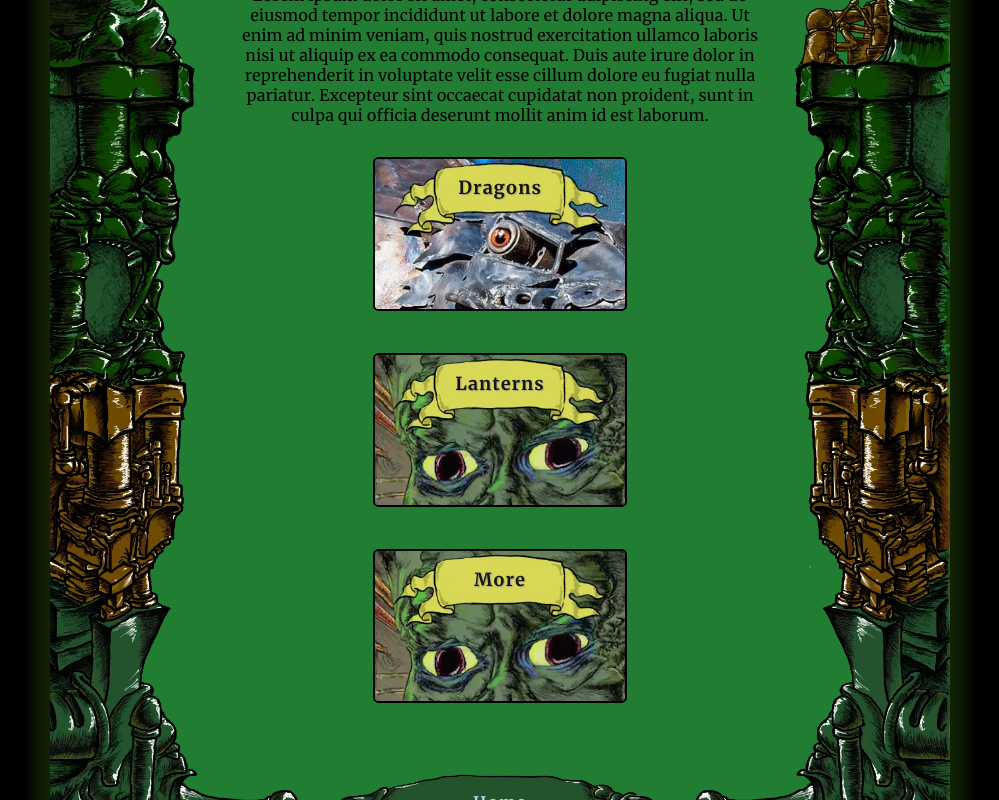
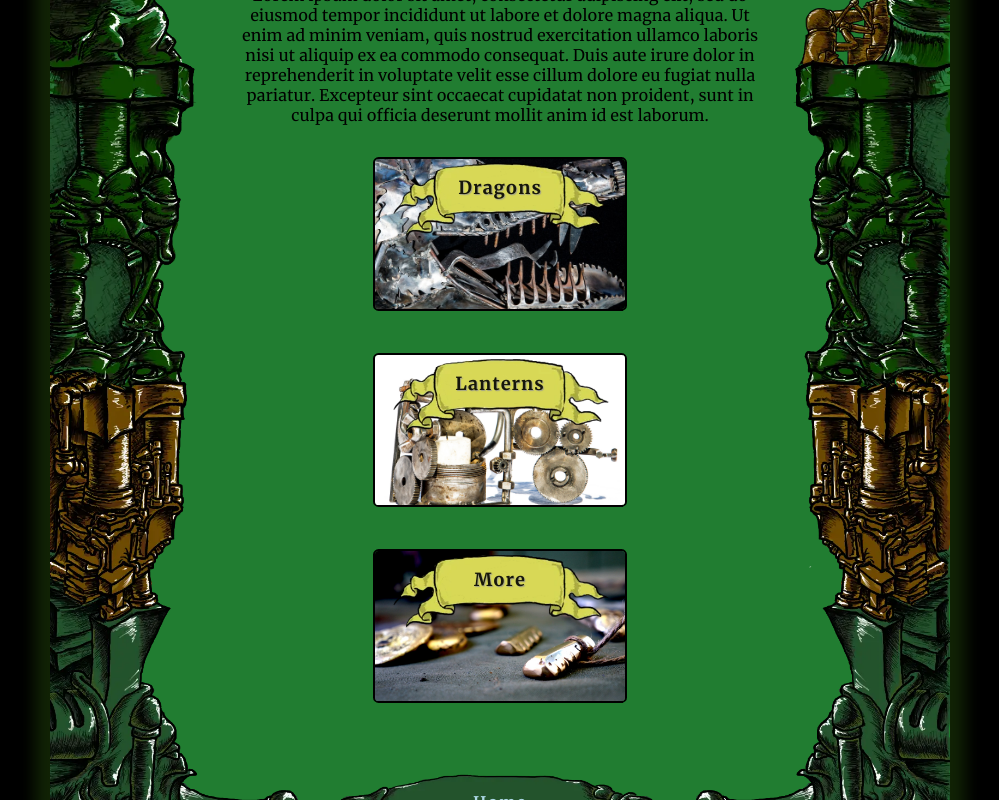
Before and after one commit to galenmolk/forrest-fenske, a React (Vite) app in the folder forrest-fenske/: page /forrest-fenske/sculptures in a window 1280 px wide. Shown: the part 640-1440 px from the top of the page, without its empty margins (140-1139 px from the left). Built offline with nearby package versions, Linux system fonts and the light colour scheme.

Commit message:
new page thumbnails

```diff
--- a/forrest-fenske/src/pages/Sculptures.jsx
+++ b/forrest-fenske/src/pages/Sculptures.jsx
@@ -1,9 +1,9 @@
 import NavBar from "../NavBar";
 import Header from "../Header";
 import PageCard from "../PageCard.jsx";
-import sculptureThumbnail from "../assets/img/sculpture-thumbnail.webp";
-import drawingThumbnail from "../assets/img/drawing-thumbnail.webp";
-import Spacer from "../Spacer.jsx";
+import sculptureThumbnail from "../assets/img/dragon.jpg";
+import lanternThumbnail from "../assets/img/lantern.jpg"
+import moreThumbnail from "../assets/img/treasure.jpeg"
 import {homePage } from './Directory.js'
 import Footer from "../Footer.jsx";
 import {dummy} from "../Dummy.js";
@@ -19,12 +19,12 @@ const Sculptures = () => {
             <p className='title'>Sculptures</p>
             <PageDescription text={dummy}/>
             <div className='pages sculpture-pages'>
-                <PageCard title='Dragons' className={'page-card'} img={sculptureThumbnail} width='320%' url='/forrest-fenske/sculptures/dragons/'
-                          top={'0%'} left={'-30%'}/>
-                <PageCard title='Lanterns' className={'page-card'} img={drawingThumbnail} url='/forrest-fenske/sculptures/lanterns/' width='250%'
-                          top={'-105%'} left={'-65%'}/>
-                <PageCard title='More' className={'page-card'} img={drawingThumbnail} url='/forrest-fenske/sculptures/more/' width='250%'
-                          top={'-105%'} left={'-65%'}/>
+                <PageCard title='Dragons' className={'page-card'} img={sculptureThumbnail} width='120%' url='/forrest-fenske/sculptures/dragons/'
+                          top={'-20%'} left={'-10%'}/>
+                <PageCard title='Lanterns' className={'page-card'} img={lanternThumbnail} url='/forrest-fenske/sculptures/lanterns/' width='100%'
+                          top={''} left={''}/>
+                <PageCard title='More' className={'page-card'} img={moreThumbnail} url='/forrest-fenske/sculptures/more/' width='110%'
+                          top={''} left={''}/>
             </div>
 
             <Footer />
```
